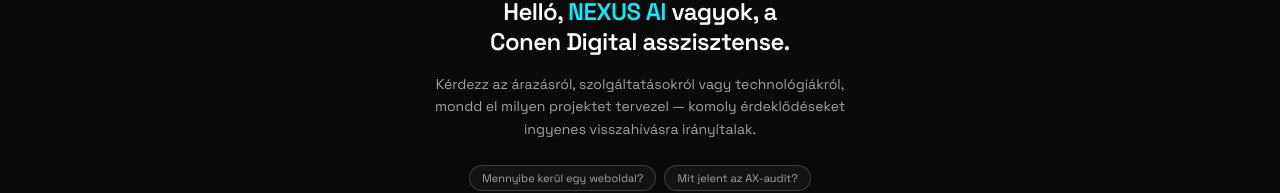
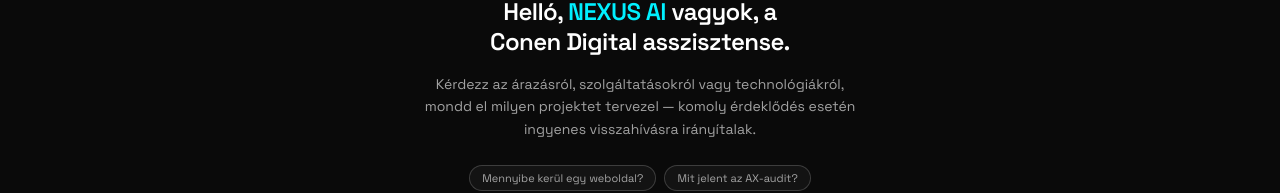
Before and after one commit to chrisconen/conen-chat, a Next.js app: page / in a window 1280 px wide. Shown: the part 260-453 px from the top of the page. Built offline with nearby package versions, Linux system fonts and the light colour scheme.

Commit message:
fix: rephrase WelcomeHero callback line for natural Hungarian

```diff
--- a/components/welcome-hero.tsx
+++ b/components/welcome-hero.tsx
@@ -14,7 +14,7 @@
       </p>
       <p className="text-sm leading-relaxed text-[var(--color-fg-dim)]">
         Kérdezz az árazásról, szolgáltatásokról vagy technológiákról, mondd el milyen projektet
-        tervezel — komoly érdeklődéseket ingyenes visszahívásra irányítalak.
+        tervezel — komoly érdeklődés esetén ingyenes visszahívásra irányítalak.
       </p>
       <div className="flex flex-wrap justify-center gap-2 pt-2 text-[11px]">
         {SUGGESTIONS.map(({ chip, prompt }) => (
```
